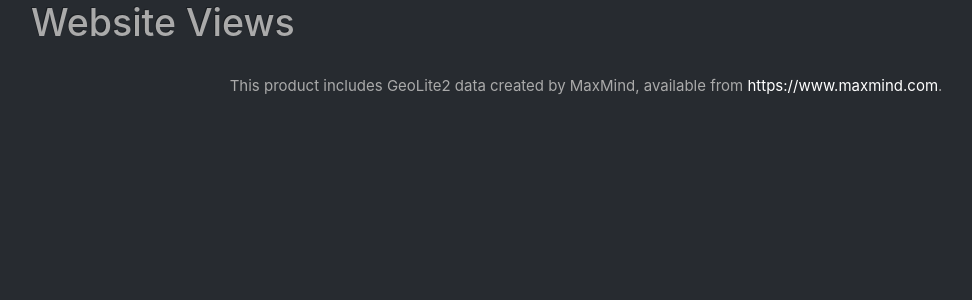
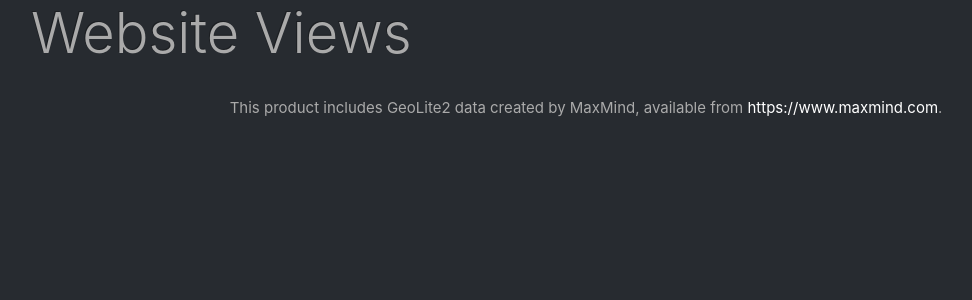
Before and after one commit to brapana/Apana.dev, a Python web app: template templates/page_views.html in a window 1280 px wide. Shown: the part 57-357 px from the top of the page, without its empty margins (54-1026 px from the left). Run offline with Jinja, Linux system fonts and the light colour scheme; the template is opened without the code that fills it, so the values that code supplies are empty; some libraries are stand-ins or nearby versions.

Commit message:
Minor page view design enhancement
The Website Views header now uses Bootstrap4's display-4 font.

```diff
--- a/templates/page_views.html
+++ b/templates/page_views.html
@@ -15,7 +15,7 @@
     <div class="container">
       <div class="row">
         <div class="col-sm-12">
-          <h1>Website Views</h1>
+          <h1 class="display-4">Website Views</h1>
 
           {% if all_page_views %}
           <table id="pageViewTable" class="table table-striped table-bordered" style="width:100%">
```
